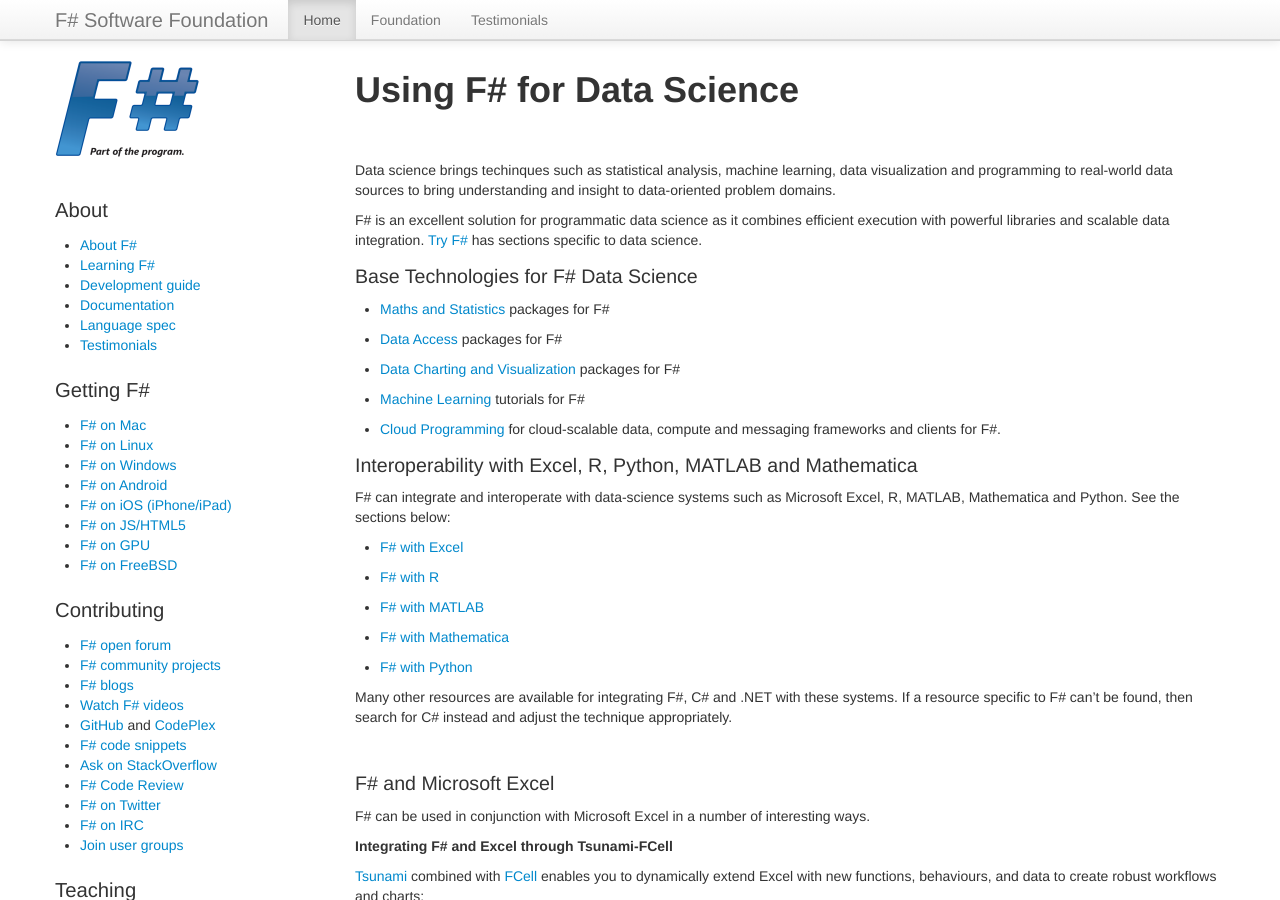
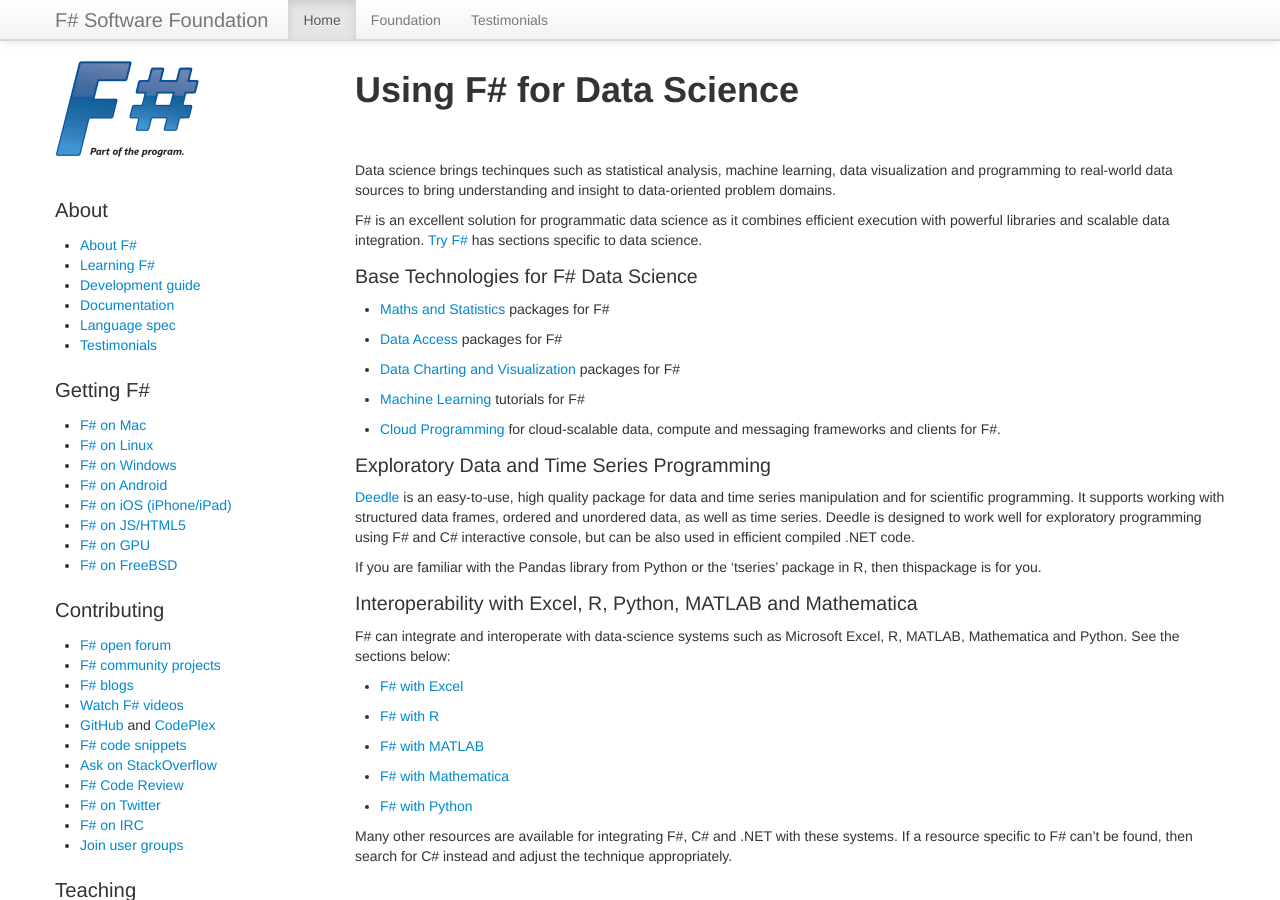
Before and after one commit to fsharp/fsharp.org, a Jekyll site: the page built from data-science/index.md, in a window 1280 px wide and 900 px high. Built offline with Jekyll 4.4.1, drawn with Linux system fonts in a browser that asks for light colours; nearby versions of some CDN libraries; some web fonts are replaced; comment, search, counter and statistics services are not loaded.

Commit message:
Update index.md

```diff
--- a/data-science/index.md
+++ b/data-science/index.md
@@ -17,6 +17,17 @@
 * [Data Charting and Visualization](/data-visualization) packages for F#
 * [Machine Learning](/machine-learning) tutorials for F#
 * [Cloud Programming](/cloud) for cloud-scalable data, compute and messaging frameworks and clients for F#.
+
+
+### Exploratory Data and Time Series Programming
+
+[Deedle](http://bluemountaincapital.github.io/Deedle/) is an easy-to-use, high quality package
+for data and time series manipulation and for scientific programming. It supports working with
+structured data frames, ordered and unordered data, as well as time series. Deedle is designed to
+work well for exploratory programming using F# and C# interactive console, but can be also used in
+efficient compiled .NET code.
+
+If you are familiar with the Pandas library from Python or the 'tseries' package in R, then thispackage is for you.
 
 ### Interoperability with Excel, R, Python, MATLAB and Mathematica
 
```
